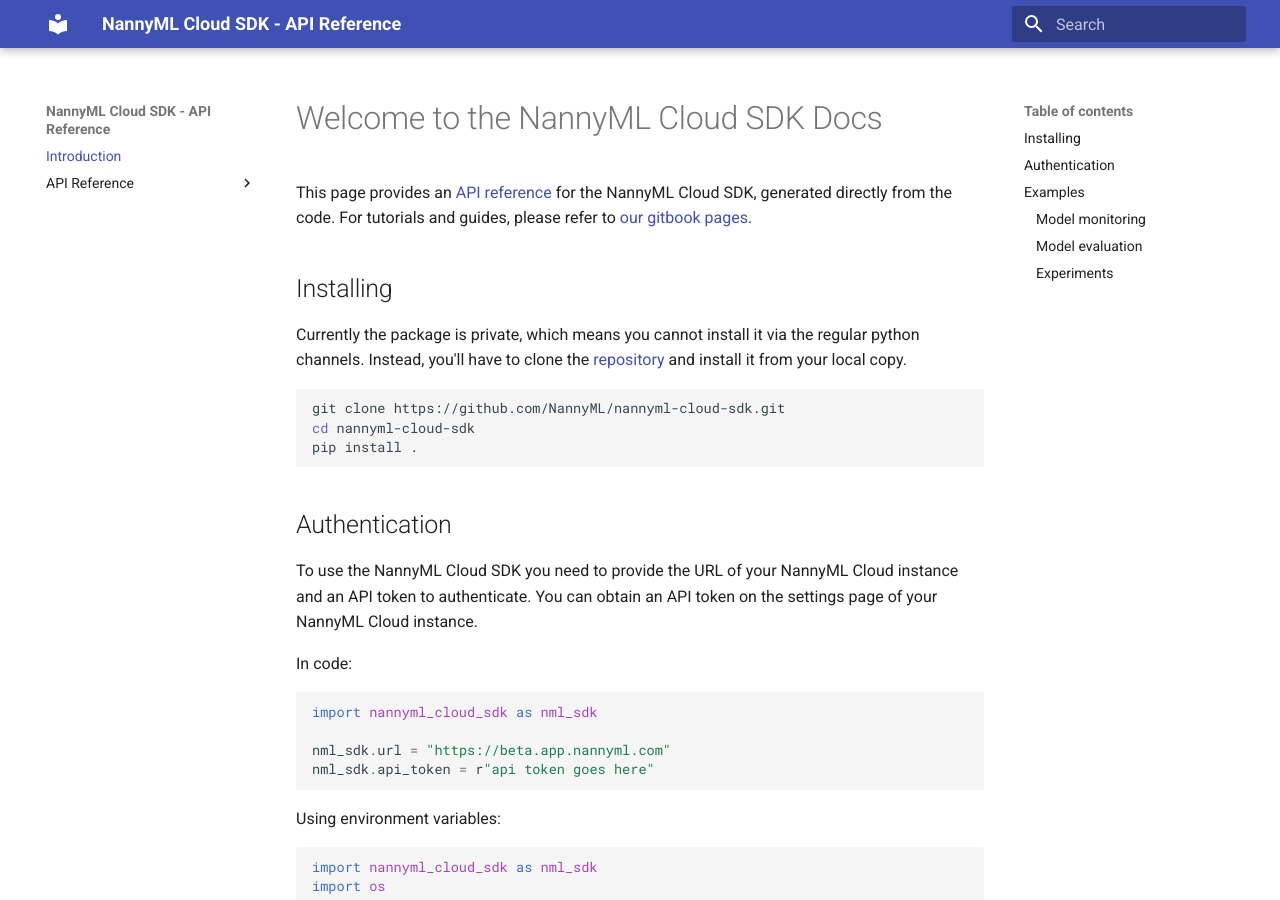
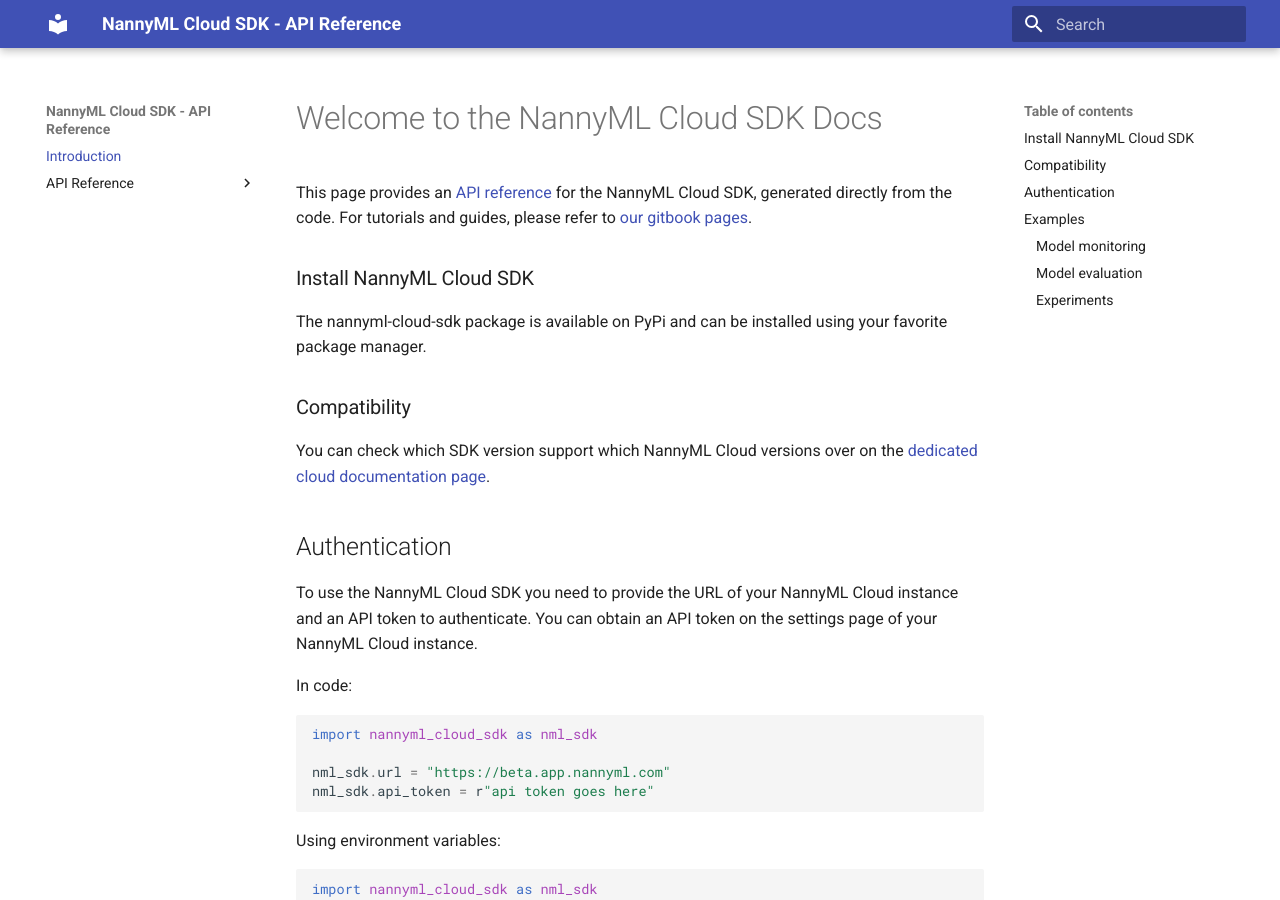
Before and after one commit to NannyML/nannyml-cloud-sdk, an MkDocs documentation site: the page built from docs/index.md, in a window 1280 px wide and 900 px high. Built offline with MkDocs 1.6.1 and Material for MkDocs 9.7.7, drawn with Linux system fonts in a browser that asks for light colours.

Commit message:
New installation instructions + compatibility page links

````diff
--- a/docs/index.md
+++ b/docs/index.md
@@ -2,15 +2,13 @@
 
 This page provides an [API reference](api_reference/monitoring/model.md) for the NannyML Cloud SDK, generated directly from the code. For tutorials and guides, please refer to [our gitbook pages](https://nannyml.gitbook.io/).
 
-## Installing
+### Install NannyML Cloud SDK
 
-Currently the package is private, which means you cannot install it via the regular python channels. Instead, you'll have to clone the [repository](https://github.com/NannyML/nannyml-cloud-sdk) and install it from your local copy.
+The nannyml-cloud-sdk package is available on PyPi and can be installed using your favorite package manager.
 
-```bash
-git clone https://github.com/NannyML/nannyml-cloud-sdk.git
-cd nannyml-cloud-sdk
-pip install .
-```
+### Compatibility
+
+You can check which SDK version support which NannyML Cloud versions over on the [dedicated cloud documentation page](https://docs.nannyml.com/cloud/nannyml-cloud-sdk/getting-started#compatibility).
 
 ## Authentication
 
````
Also changed, not shown: README.md (+4 -4 lines).
